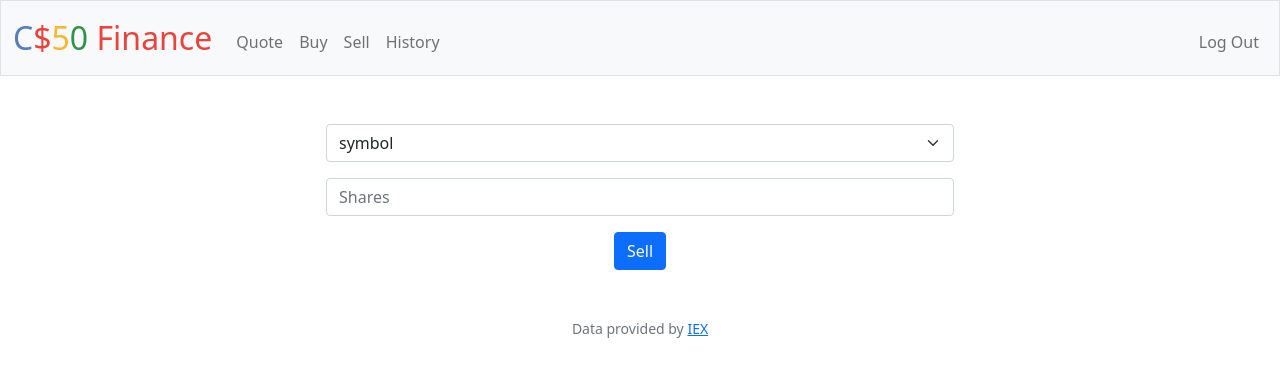
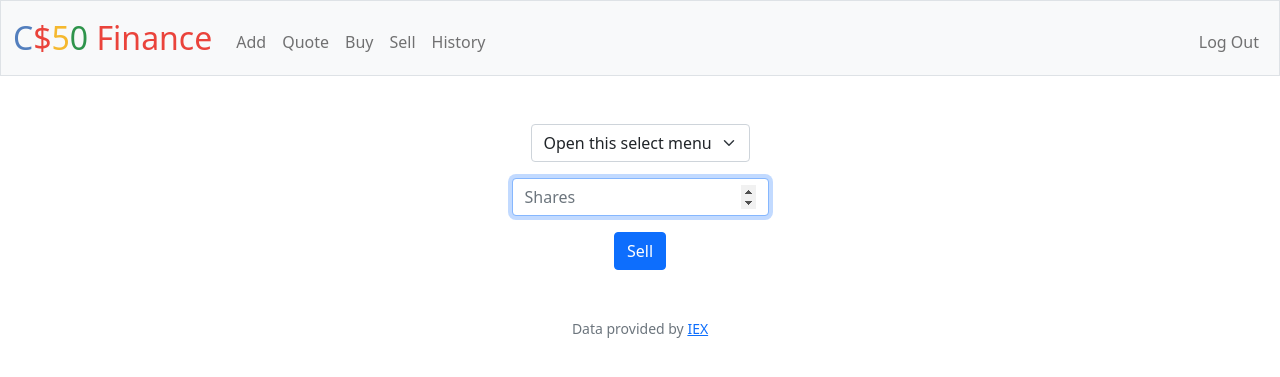
Before and after one commit to mu802/CS50X, a Flask app: page /sell in a window 1280 px wide. Shown: the top 377 px of the page. Run offline with Flask 3, Linux system fonts and the light colour scheme; the visitor is signed in with stand-in values (Sample User, id 1); data that the repository does not hold is empty; some libraries are stand-ins or nearby versions.

Commit message:
Thu, May 25, 2023, 7:16 PM +03:00

```diff
--- a/finance/app.py
+++ b/finance/app.py
@@ -1,20 +1,15 @@
 import os
-from flask import Flask, flash, jsonify, redirect,jsonify, render_template, request, session
-from datetime import datetime
+
 from cs50 import SQL
-import flask
+from flask import Flask, flash, redirect, render_template, request, session
 from flask_session import Session
 from tempfile import mkdtemp
-import requests
 from werkzeug.security import check_password_hash, generate_password_hash
 
 from helpers import apology, login_required, lookup, usd
 
 # Configure application
 app = Flask(__name__)
-
-# Ensure templates are auto-reloaded
-app.config["TEMPLATES_AUTO_RELOAD"] = True
 
 # Custom filter
 app.jinja_env.filters["usd"] = usd
@@ -45,143 +40,72 @@ def after_request(response):
 @login_required
 def index():
     """Show portfolio of stocks"""
-    if request.method == "GET":
-        user_id = session['user_id']
-
-        cash_place = db.execute("SELECT cash FROM users WHERE id = ?",session['user_id'])
-        cash_place = cash_place[0]['cash']
-        cash_place = f"${cash_place:,.2f}".format(cash_place)
-
-        result = db.execute("SELECT * FROM trans WHERE user_id = ?",session['user_id'])
-
-        # iterate over all value comes from data base
-        # and convert it to format string like 20.96546 to $20.96
-        for i,v in enumerate(result):
-
-            price_temp = v['price']
-            new_price_temp = f"${price_temp:,.2f}".format(price_temp)
-            result[i]['price'] = new_price_temp
-            total_temp = v['total']
-
-            new_total = f"${total_temp:,.2f}".format(total_temp)
-            v['total'] = new_total
-
-        CASH_TOTAL_PLACE = "$10.000.00"
-
-        return render_template("index.html",value=result,total=CASH_TOTAL_PLACE,cash_place=cash_place)
+    # Show user's portfolio
+    rows = db.execute(
+        "SELECT * FROM portfolio WHERE user_id = ?", session["user_id"])
+    # Show user's cash
+    cash = db.execute("SELECT cash FROM users WHERE id = ?",
+                      session["user_id"])[0]["cash"]
+    # Calculate total value of portfolio
+    total = db.execute(
+        "SELECT SUM(shares * price) FROM portfolio WHERE user_id = ?", session["user_id"])[0]["SUM(shares * price)"]
+    if total == None:
+        total = 0
+    return render_template("index.html", rows=rows, cash=cash, total=total)
 
 
 @app.route("/buy", methods=["GET", "POST"])
 @login_required
 def buy():
     """Buy shares of stock"""
-
-    # GET
-    if request.method == "GET":
-        return render_template("buy.html")
-
-    # POST
     if request.method == "POST":
         symbol = request.form.get("symbol")
-        shares = request.form.get("shares")
+        quote = lookup(symbol)
+        user_cash = db.execute(
+            "SELECT cash FROM users WHERE id = ?", session["user_id"])
+        # Ensure symbol is valid
+        if quote == None:
+            return apology("invalid symbol", 400)
+        # Ensure number of shares is numeric
+        elif not request.form.get("shares").isdigit():
+            return apology("invalid number of shares", 400)
+        # Ensure number of shares is more than zero
+        elif int(request.form.get("shares")) <= 0:
+            return apology("invalid number of shares", 400)
+        # Ensure number of shares is valid
+        elif quote["price"] > user_cash[0]["cash"]:
+            return apology("cannot afford the number of shares", 400)
+        else:
+            # Update user's history
+            db.execute("INSERT INTO history (user_id, symbol, name, shares, price) VALUES(?, ?, ?, +?, -?)",
+                       session["user_id"], quote["symbol"], quote["name"], request.form.get("shares"), quote["price"])
+            # Update user's portfolio
+            # Check if user already owns the stock
+            rows = db.execute(
+                "SELECT * FROM portfolio WHERE user_id = ? AND symbol = ?", session["user_id"], quote["symbol"])
+            if len(rows) == 1:
+                db.execute("UPDATE portfolio SET shares = shares + ? WHERE user_id = ? AND symbol = ?",
+                           request.form.get("shares"), session["user_id"], quote["symbol"])
+            else:
+                db.execute("INSERT INTO portfolio (user_id, symbol, name, shares, price) VALUES(?, ?, ?, ?, ?)",
+                           session["user_id"], quote["symbol"], quote["name"], request.form.get("shares"), quote["price"])
+            # Reduce user's cash
+            db.execute("UPDATE users SET cash = cash - ? WHERE id = ?",
+                       quote["price"] * int(request.form.get("shares")), session["user_id"])
 
-        # safety check
-        if not symbol:
-            return apology("Missing symbol")
-        if not shares:
-            return apology("Missing shares")
-
-        # covert shares to int
-        try:
-            shares =  int(shares)
-        except ValueError:
-            return apology("Server Error",code=500)
-
-        if shares < 0:
-            return apology("Negative Number")
-
-
-        # calling api
-        symbol_call = lookup(symbol.upper())
-
-        # make sure symbol is exists
-        if symbol_call ==  None or not symbol_call:
-            return apology("Invalid symbol")
-        else:
-            # get price of user input symbol
-            price_symbol = symbol_call['price'] * shares
-
-            # first check user money
-            user_money = db.execute("""
-            SELECT cash from users WHERE id = ?""",session['user_id'])
-
-            # format cash
-            user_money = user_money[0]['cash']
-
-
-            # if user have enough money
-            if user_money > price_symbol:
-
-                # calculate new value of user cash
-                update_cash = user_money - price_symbol
-
-                # update user cash
-                db.execute("UPDATE users SET cash = ? WHERE id = ?",update_cash,session['user_id'])
-
-                # register this transaction to trans data base
-                time = datetime.now()
-                # check for user is exits
-                temp = db.execute("SELECT * FROM trans WHERE user_id = ? and symbol = ?",session['user_id'],symbol)
-
-                # if user have not row add a new row for user
-                if not temp or len(temp) == 0:
-                    db.execute("""
-                    INSERT INTO trans (user_id,symbol,name,shares,price,total,time)
-                    VALUES (?, ?, ?, ?, ?, ?, ?)""",
-                    session['user_id'],symbol_call['symbol'],
-                    symbol_call['name'],shares,symbol_call['price'],price_symbol,time)
-                    flash("bought! ")
-                    return redirect("/")
-                # if user have row update that row
-                else:
-                    # first get user correct shares
-                    now_shares_user = db.execute("""
-                    SELECT SUM(shares) AS sum FROM trans WHERE user_id = ? AND symbol = ?
-                    """, session['user_id'],symbol)
-
-
-                    now_shares_user = now_shares_user[0]['sum']
-                    # added new share  to user share
-                    now_shares_user += shares
-
-                    # update data base
-                    db.execute("""
-                    UPDATE trans SET shares = ? WHERE user_id = ? AND symbol = ?
-                    """,now_shares_user, session['user_id'],symbol)
-                    flash("Bought")
-
-                    # update history
-                    db.execute("""
-                    INSERT INTO history (user_id,symbol,shares,price,time)
-                    VALUES(? ,? ,? ,? ,?)
-                    """,session['user_id'],symbol_call['symbol'],
-                        shares,symbol_call['price'],datetime.now())
-                    return redirect('/')
-
-            else:
-                # if user dost have enough money
-                return apology("Not enough money")
+            # Redirect user to index
+            return redirect("/")
+    return render_template("buy.html")
 
 
 @app.route("/history")
 @login_required
 def history():
     """Show history of transactions"""
-    value = db.execute("SELECT * FROM history WHERE user_id = ?",session['user_id'])
-    for i,v in enumerate(value):
-        value[i]['price'] = f"${value[i]['price']:,.2f}".format(value[i]['price'])
-
-    return render_template("history.html",value=value)
+    # Show user's history
+    rows = db.execute("SELECT * FROM history WHERE user_id = ?",
+                      session["user_id"])
+    return render_template("history.html", rows=rows)
 
 
 @app.route("/login", methods=["GET", "POST"])
@@ -203,7 +127,8 @@ def login():
             return apology("must provide password", 403)
 
         # Query database for username
-        rows = db.execute("SELECT * FROM users WHERE username = ?", request.form.get("username"))
+        rows = db.execute("SELECT * FROM users WHERE username = ?",
+                          request.form.get("username"))
 
         # Ensure username exists and password is correct
         if len(rows) != 1 or not check_password_hash(rows[0]["hash"], request.form.get("password")):
@@ -235,191 +160,105 @@ def logout():
 @login_required
 def quote():
     """Get stock quote."""
-
-    # GET
-    if request.method == "GET":
-        return render_template("quote.html")
-
-    # POST
     if request.method == "POST":
-        symbol = request.form.get("quote")
-
-        if not symbol:
-            return apology("MIssing symbol",code=400)
-
-        # calling api for symbol
-        res = lookup(symbol)
-
-        if res == None:
-            return apology("MIssing symbol",code=400)
-
+        # Ensure symbol was submitted
+        symbol = request.form.get("symbol")
+        quote = lookup(symbol)
+        if quote == None:
+            return apology("invalid symbol", 400)
+        # Show quote
         else:
-            # FOrmat price of shares
-            # like 20.398898 to 20.39
-            res['price'] = f"{res['price']:.2f}"
-            return render_template("/quoted.html",value=res)
-
-
+            return render_template("quoted.html", name=quote["name"], price=quote["price"], symbol=quote["symbol"])
+    return render_template("quote.html")
 
 
 @app.route("/register", methods=["GET", "POST"])
 def register():
     """Register user"""
-    # GET
-    if request.method == "GET":
-        return render_template("register.html")
-    # POST
+    username = request.form.get("username")
+    password = request.form.get("password")
+    confirmation = request.form.get("confirmation")
+
     if request.method == "POST":
-        username = request.form.get('username')
-        password = request.form.get('password')
-        password_re = request.form.get('confirmation')
-
-    # check for empty password or username
-    if not username:
-        return apology("Missing Username")
-    if not password or not password_re:
-        return apology("missing Password")
-    # check for match of password
-    if password != password_re:
-        return apology("Passwords are not match")
-
-    # check username is not duplicate
-    res = db.execute("SELECT * FROM users WHERE username = ?",username)
-    if res or len(res) != 0  :
-        return apology("Username is duplicate")
-
-    # insert username and password in to data base
-    res = db.execute("""
-    INSERT INTO users (username,hash) VALUES (?, ?)
-    """,username,generate_password_hash(password))
-
-    # flash user to registered complete
-    flash("register is complete")
-
-    # redirect user to login page
-    return redirect('/login')
+        # Ensure fields were properly submitted
+        if not username or not password or not confirmation:
+            return apology("empty field", 400)
+        # Ensure password and confirmation match
+        elif password != confirmation:
+            return apology("passwords do not match", 400)
+        # Ensure username is not already taken
+        elif db.execute("SELECT * FROM users WHERE username = ?", username):
+            return apology("username already taken", 400)
+        # Add user to database
+        else:
+            hash = generate_password_hash(password)
+            db.execute(
+                "INSERT INTO users (username, hash) VALUES(?, ?)", username, hash)
+            return redirect("/")
+    return render_template("register.html")
 
 
 @app.route("/sell", methods=["GET", "POST"])
 @login_required
 def sell():
     """Sell shares of stock"""
+    rows = db.execute("SELECT symbol FROM portfolio WHERE user_id = ?",
+                      session["user_id"])
+    if request.method == "POST":
+        # Ensure symbol is valid
+        quote = lookup(request.form.get("symbol"))
+        if quote == None:
+            return apology("must provide a symbol", 400)
+        # Ensure number of shares is numeric
+        elif not request.form.get("shares").isdigit():
+            return apology("invalid number of shares", 400)
+        # Ensure number of shares is more than zero
+        elif int(request.form.get("shares")) <= 0:
+            return apology("invalid number of shares", 400)
+        # Ensure number of shares is valid
+        elif int(request.form.get("shares")) > db.execute("SELECT shares FROM portfolio WHERE user_id = ? AND symbol = ?",
+                                                          session["user_id"], request.form.get("symbol"))[0]["shares"]:
+            return apology("invalid number of shares", 400)
+        else:
+            # Update user's history
+            db.execute("INSERT INTO history (user_id, symbol, name, shares, price) VALUES(?, ?, ?, -?, +?)",
+                       session["user_id"], quote["symbol"], quote["name"], request.form.get("shares"), quote["price"])
 
-    # GET
-    if request.method == "GET":
+            # Update user's portfolio
+            rows = db.execute(
+                "SELECT * FROM portfolio WHERE user_id = ? AND symbol = ?", session["user_id"], quote["symbol"])
+            if len(rows) == 1:
+                db.execute("UPDATE portfolio SET shares = shares - ? WHERE user_id = ? AND symbol = ?",
+                           request.form.get("shares"), session["user_id"], quote["symbol"])
+            # If the stock have zero shares, remove it from the portfolio
+            db.execute("DELETE FROM portfolio WHERE shares = 0 AND user_id = ? AND symbol = ?",
+                       session["user_id"], quote["symbol"])
 
-        # get all symbol of user
-        db_user_shares = db.execute("""SELECT symbol,SUM(shares) AS shares FROM trans WHERE
-         user_id = ? """,session["user_id"])
+            # Increase user's cash
+            db.execute("UPDATE users SET cash = cash + ? WHERE id = ?",
+                       quote["price"] * int(request.form.get("shares")), session["user_id"])
 
-        # list of name of all symbol user have
-        symbol = []
-        # list of all user symbol name and number of shares user have
-        user_shares = {}
-
-        for i,v in enumerate(db_user_shares):
-            temp = v['symbol']
-            if temp not in symbol:
-                symbol.append(temp)
-
-            if temp in user_shares:
-                user_shares[temp] += v['shares']
-            else:
-                user_shares[temp] = v['shares']
-        return render_template("sell.html",value=symbol)
-
-    if request.method == "POST":
-
-        symbol_input = request.form.get("symbol")
-        shares_input = request.form.get("shares")
-
-        if not symbol_input:
-            return apology("symbol is empty")
-        if not shares_input:
-            return apology("shares is empty")
+            # Redirect user to index
+            return redirect("/")
+    return render_template("sell.html", rows=rows)
 
 
-        # check to symbol is correct
-        temp = lookup(symbol_input)
-        if not temp or temp == None:
-            return apology("Invalid symbol :(")
-
-        try:
-            shares_input = int(shares_input)
-        except ValueError:
-            return apology("Share must be Number")
-
-        if shares_input < 0:
-            return apology("Share must be positive number")
-
-        # select share of user
-        db_user_shares = db.execute("""
-        SELECT SUM(shares) AS sum FROM trans WHERE symbol = ? AND user_id =?
-         """,symbol_input,session['user_id'])
-        db_user_shares = db_user_shares[0]['sum']
-
-        # check if user change symbol name
-        if not db_user_shares:
-            return apology("Invalid symbol")
-
-
-        if shares_input > db_user_shares:
-            return apology("Not enough shares")
+@app.route("/add", methods=["GET", "POST"])
+@login_required
+def add():
+    """Add cash to user's account"""
+    cash = db.execute("SELECT cash FROM users WHERE id = ?",
+                      session["user_id"])[0]["cash"]
+    if request.method == "POST":
+        # Ensure amount is numeric
+        if not request.form.get("amount").isdigit():
+            return apology("invalid amount", 400)
+        # Ensure amount is more than zero
+        elif int(request.form.get("amount")) <= 0:
+            return apology("invalid amount", 400)
+        # Update user's cash
         else:
-            # calculate how many cash we should update for user
-            lookup_now = lookup(symbol_input)
-
-            if not lookup_now:
-                return apology("invalid symbol")
-
-            cr_price_now = lookup_now['price']
-
-            have_update_db = cr_price_now * shares_input
-            # update cash of user
-            # first get correct not user cash
-            cash_in_db = db.execute("""
-            SELECT cash FROM users WHERE id = ?
-            """,session['user_id'])
-            cash_in_db =  cash_in_db[0]['cash']
-
-            # get sum of have to pay and correct user cash
-            cash_in_db += have_update_db
-
-            # update user cash
-            db.execute("""
-            update users SET cash = ? WHERE id = ?
-            """,cash_in_db,session['user_id'])
-
-            # delete user shares
-            all_shares = db.execute(""" SELECT SUM(shares) as sum FROM trans WHERE user_id = ? AND symbol = ?
-             """,session['user_id'],symbol_input)
-
-            # delete all rows
-            db.execute("DELETE FROM trans WHERE user_id = ? and symbol = ?",session['user_id'],symbol_input)
-
-            NOW_TIME = datetime.now()
-            # calculate user new shares
-            db_user_shares -= shares_input
-
-            # create new row
-            db.execute("""INSERT INTO trans
-            (user_id,symbol,name,shares,price,total,time)
-            VALUES (?,?,?,?,?,?,?)""",
-            session['user_id'],lookup_now['symbol'],lookup_now['name'],
-            db_user_shares,lookup_now['price'],
-            lookup_now['price']*db_user_shares,NOW_TIME)
-
-            # check is any rows have 0 shares delete it
-            db.execute("DELETE FROM trans WHERE shares = ?",0)
-
-            # update history
-            his_share = "-" + str(shares_input)
-            his_share = int(his_share)
-
-            db.execute("""
-            INSERT INTO history (user_id,symbol,shares,price,time)
-            VALUES(? ,? ,? ,? ,?)
-            """,session['user_id'],lookup_now['symbol'],
-                his_share,lookup_now['price'],datetime.now())
-            flash("sold")
+            db.execute("UPDATE users SET cash = cash + ? WHERE id = ?",
+                       request.form.get("amount"), session["user_id"])
             return redirect("/")
+    return render_template("add.html", cash=cash)
--- a/finance/templates/layout.html
+++ b/finance/templates/layout.html
@@ -31,6 +31,7 @@
                 <div class="collapse navbar-collapse" id="navbar">
                     {% if session["user_id"] %}
                         <ul class="navbar-nav me-auto mt-2">
+                            <li class="nav-item"><a class="nav-link" href="/add">Add</a></li>
                             <li class="nav-item"><a class="nav-link" href="/quote">Quote</a></li>
                             <li class="nav-item"><a class="nav-link" href="/buy">Buy</a></li>
                             <li class="nav-item"><a class="nav-link" href="/sell">Sell</a></li>
--- a/finance/templates/quote.html
+++ b/finance/templates/quote.html
@@ -7,7 +7,8 @@
 {% block main %}
 <form action="/quote" method="post">
     <div class="mb-3">
-            <input autocomplete="off" autofocus class="form-control mx-auto w-auto" id="quote" name="quote" placeholder="Symbol" type="text">
+        <input autocomplete="off" autofocus class="form-control mx-auto w-auto" id="symbol" name="symbol"
+            placeholder="Symbol" type="text">
     </div>
     <button class="btn btn-primary" type="submit">Quote</button>
 </form>
--- a/finance/templates/sell.html
+++ b/finance/templates/sell.html
@@ -6,20 +6,17 @@
 
 {% block main %}
 <form action="/sell" method="post">
-
-        <div class="mb-3" >
-            <select name="symbol" class="form-select m-auto w-50" aria-label="Default select example">
-                <option disabled selected>symbol</option>
-                {% if value %}
-                    {% for each in value %}
-                        <option value="{{each}}">{{each}}</option>
+    <div class="mb-3">
+        <select class="form-select mx-auto w-auto" name="symbol">
+            <option disabled selected>Open this select menu</option>
+            {% for row in rows %}
+            <option value="{{ row.symbol }}">{{ row.symbol }}</option>
             {% endfor %}
-                {% endif %}
         </select>
     </div>
-
     <div class="mb-3">
-            <input class="form-control mx-auto w-50"  name="shares" placeholder="Shares" type="number">
+        <input autocomplete="off" autofocus class="form-control mx-auto w-auto" id="shares" name="shares"
+            placeholder="Shares" type="number" required>
     </div>
     <button class="btn btn-primary" type="submit">Sell</button>
 </form>
```
Also changed, not shown: finance/templates/buy.html (+4 -3 lines), finance/templates/history.html (+13 -18 lines), finance/templates/index.html (+20 -25 lines), finance/templates/quoted.html (+2 -6 lines), finance/templates/register.html (+6 -3 lines). Lines whose indentation alone changed are shown as unchanged.
